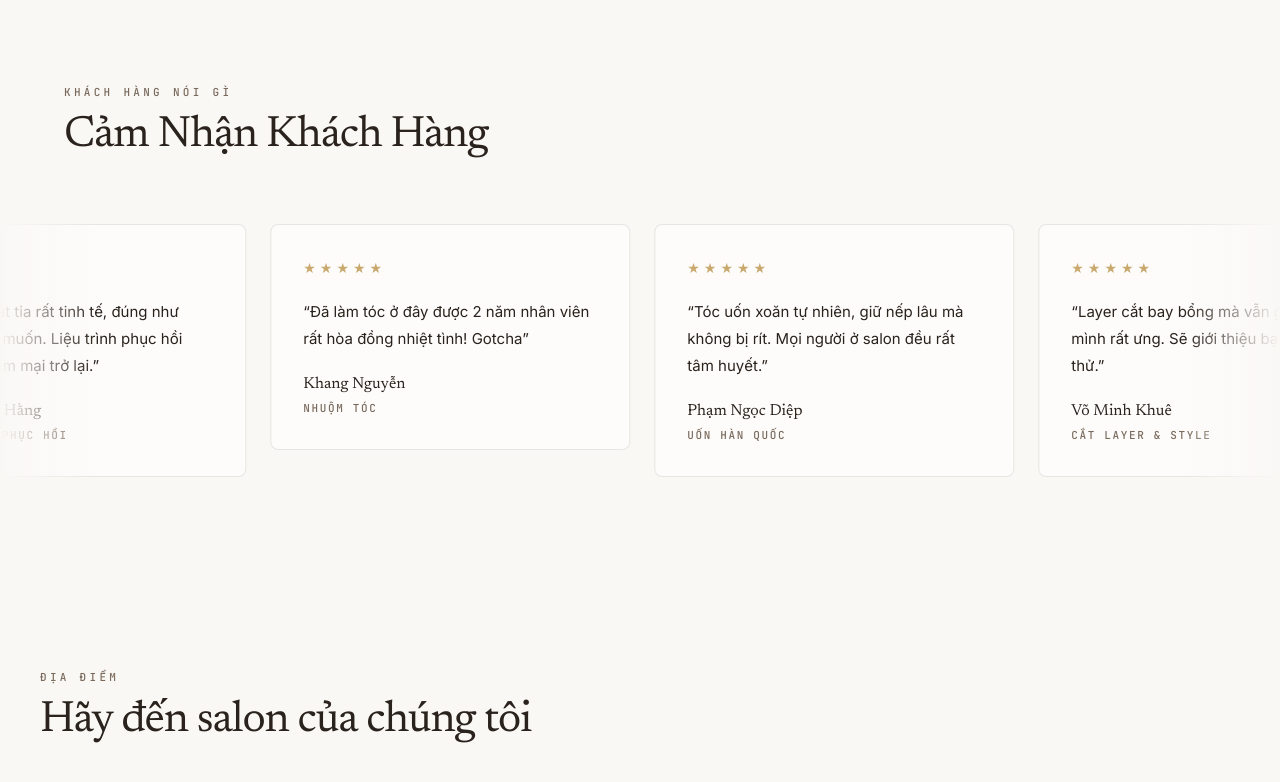
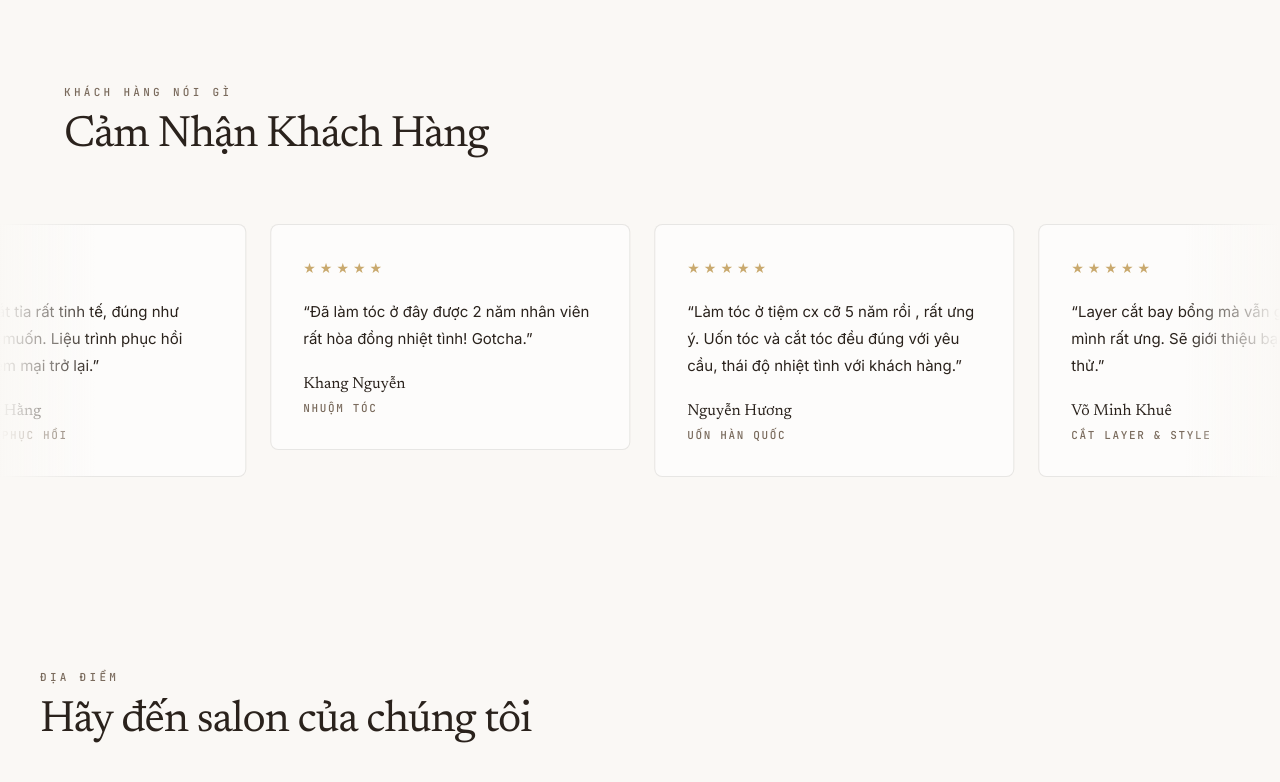
Before and after one commit to kaytran757/demo1-version2_changeVideo, a React (Vite) app: page / in a window 1280 px wide. Shown: the part 7727-8509 px from the top of the page. Built offline with nearby package versions, Linux system fonts and the light colour scheme.

Commit message:
Updated Reviews.tsx

```diff
--- a/src/components/Reviews.tsx
+++ b/src/components/Reviews.tsx
@@ -12,12 +12,12 @@ const REVIEWS = [
   {
     name: 'Khang Nguyễn',
     service: 'Nhuộm tóc',
-    text: 'Đã làm tóc ở đây được 2 năm nhân viên rất hòa đồng nhiệt tình! Gotcha',
+    text: 'Đã làm tóc ở đây được 2 năm nhân viên rất hòa đồng nhiệt tình! Gotcha.',
   },
   {
-    name: 'Phạm Ngọc Diệp',
+    name: 'Nguyễn Hương',
     service: 'Uốn Hàn Quốc',
-    text: 'Tóc uốn xoăn tự nhiên, giữ nếp lâu mà không bị rít. Mọi người ở salon đều rất tâm huyết.',
+    text: 'Làm tóc ở tiệm cx cỡ 5 năm rồi , rất ưng ý. Uốn tóc và cắt tóc đều đúng với yêu cầu, thái độ nhiệt tình với khách hàng.',
   },
   {
     name: 'Võ Minh Khuê',
```
